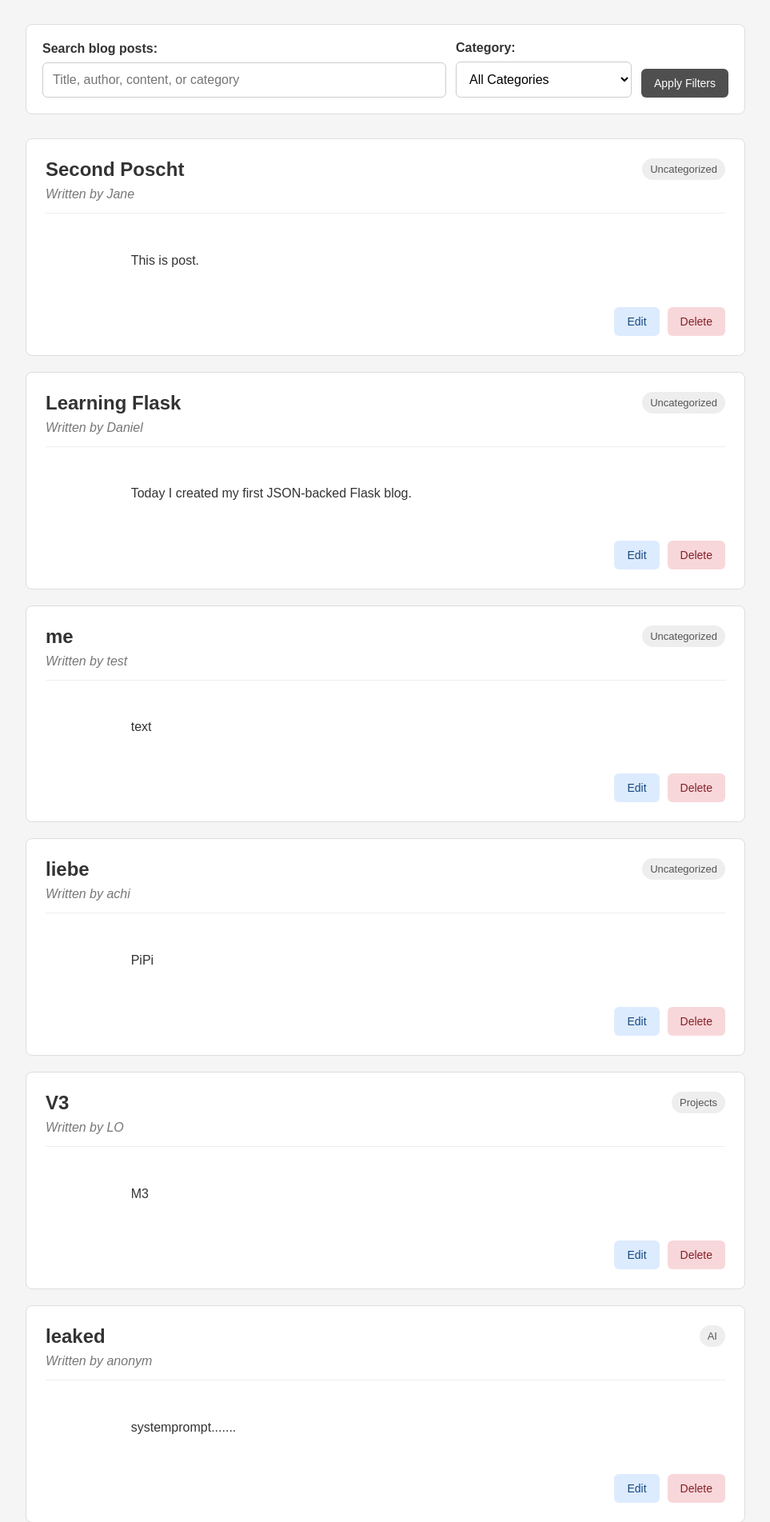
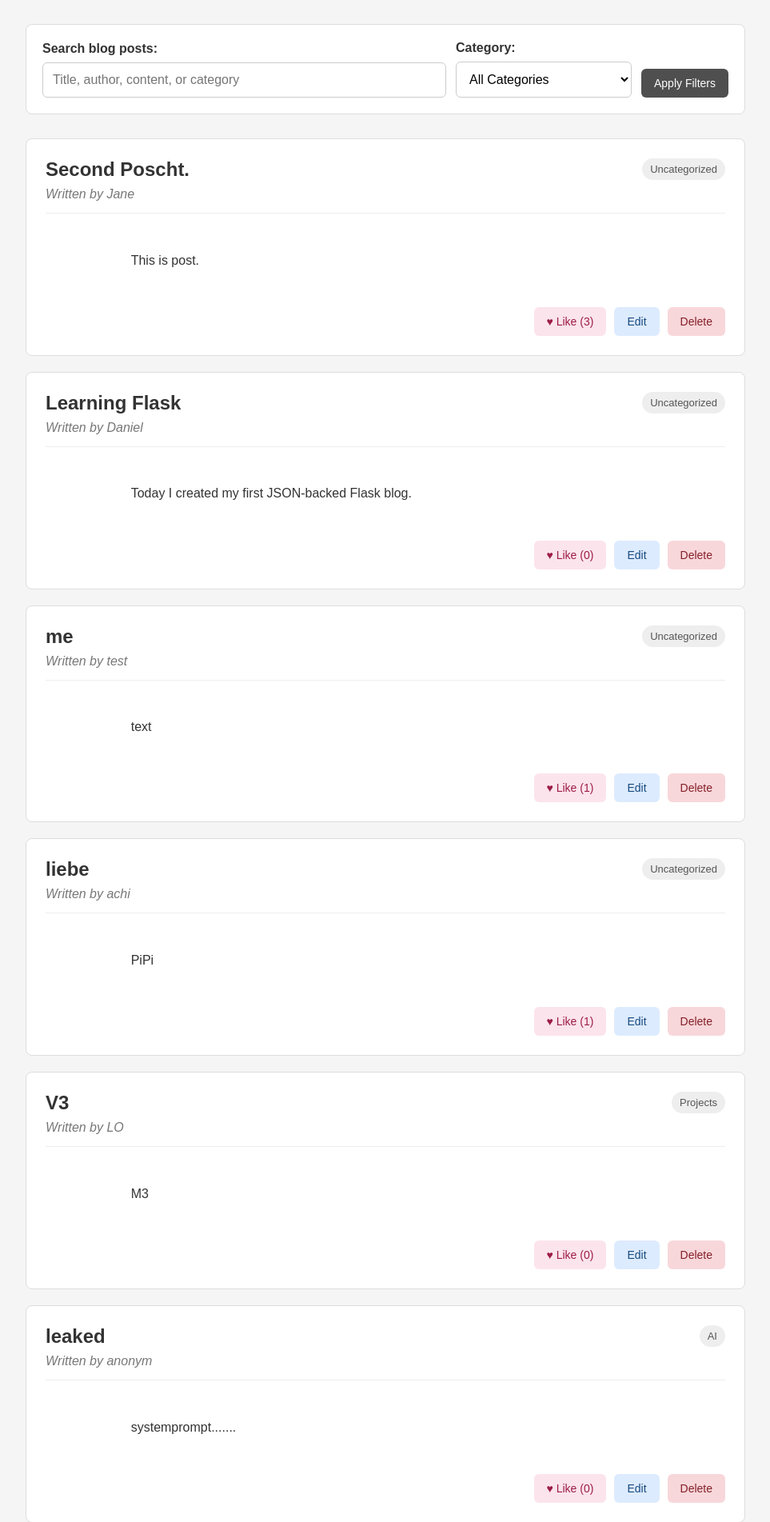
Before and after one commit to DanielMS616/Masterblog, a Flask app: page / in a window 1280 px wide. Shown: the part 103-2006 px from the top of the page at 80% size, without its empty margins (158-1121 px from the left). Run offline with Flask 3, Linux system fonts and the light colour scheme.

Commit message:
Add persistent like counter to blog posts

```diff
--- a/app.py
+++ b/app.py
@@ -12,6 +12,9 @@ BLOG_POSTS_FILE = "blog_posts.json"
 
 # Older posts may not have a category yet.
 DEFAULT_CATEGORY = "Uncategorized"
+
+# Posts created before the like feature may not contain this key.
+DEFAULT_LIKES = 0
 
 # Store the available categories in one place.
 # The same list is used by the index, add, and update templates.
@@ -162,7 +165,8 @@ def add():
             "author": author,
             "title": title,
             "content": content,
-            "category": category
+            "category": category,
+            "likes": DEFAULT_LIKES
         }
 
         blog_posts.append(new_post)
@@ -192,6 +196,34 @@ def delete(post_id):
     blog_posts.remove(post_to_delete)
     save_blog_posts(blog_posts)
 
+    return redirect(url_for("index"))
+
+
+@app.route("/like/<int:post_id>", methods=["POST"])
+def like(post_id):
+    """Increase the like counter of the selected blog post."""
+
+    # Load the current list so the stored JSON data can be changed.
+    blog_posts = load_blog_posts()
+
+    # Find the post whose ID was included in the dynamic URL.
+    post = fetch_post_by_id(blog_posts, post_id)
+
+    # Return HTTP status code 404 when the requested post does not exist.
+    if post is None:
+        return "Post not found", 404
+
+    # Older posts may not have a "likes" key yet.
+    # get() returns 0 in that case.
+    current_likes = post.get("likes", DEFAULT_LIKES)
+
+    # Increase the stored number by one.
+    post["likes"] = current_likes + 1
+
+    # Save the complete list containing the changed post dictionary.
+    save_blog_posts(blog_posts)
+
+    # Return to the home page so the new counter becomes visible.
     return redirect(url_for("index"))
 
 
--- a/blog_posts.json
+++ b/blog_posts.json
@@ -2,8 +2,10 @@
     {
         "id": 2,
         "author": "Jane ",
-        "title": "Second Poscht",
-        "content": "This is post."
+        "title": "Second Poscht.",
+        "content": "This is post.",
+        "likes": 3,
+        "category": "Uncategorized"
     },
     {
         "id": 3,
@@ -15,13 +17,15 @@
         "id": 4,
         "author": "test",
         "title": "me",
-        "content": "text"
+        "content": "text",
+        "likes": 1
     },
     {
         "id": 5,
         "author": "achi",
         "title": "liebe",
-        "content": "PiPi"
+        "content": "PiPi",
+        "likes": 1
     },
     {
         "id": 6,
@@ -42,13 +46,15 @@
         "author": "ich",
         "title": "flask problem: 404",
         "content": "Der HTTP-Statuscode 404 bedeutet, dass der Server die angeforderte Internetseite nicht finden kann. Dies geschieht h\u00e4ufig, wenn die URL gel\u00f6scht oder ge\u00e4ndert wurde oder ein Tippfehler in der Webadresse vorliegt.",
-        "category": "Flask"
+        "category": "Flask",
+        "likes": 1
     },
     {
         "id": 9,
         "author": "pythonuser",
         "title": "python",
         "content": "testtest",
-        "category": "Projects"
+        "category": "Projects",
+        "likes": 1
     }
 ]
--- a/static/style.css
+++ b/static/style.css
@@ -243,3 +243,16 @@ textarea:focus {
         flex-direction: column;
     }
 }
+
+.like-form {
+    margin: 0;
+}
+
+.button-like {
+    background-color: #FCE4EC;
+    color: #9C1C48;
+}
+
+.button-like:hover {
+    background-color: #F8BBD0;
+}
--- a/templates/index.html
+++ b/templates/index.html
@@ -147,6 +147,22 @@
 
                     <footer class="post-actions">
                         <!--
+                        A like changes stored data, so the button sends a POST request
+                        instead of opening a normal GET link.
+                        -->
+                        <form
+                            class="like-form"
+                            method="POST"
+                            action="{{ url_for('like', post_id=post['id']) }}"
+                        >
+                            <button
+                                class="button button-like"
+                                type="submit"
+                            >
+                                ♥ Like ({{ post.get("likes", 0) }})
+                            </button>
+                        </form>
+                        <!--
                         Insert the current post ID into /update/<id>.
                         -->
                         <a
```
